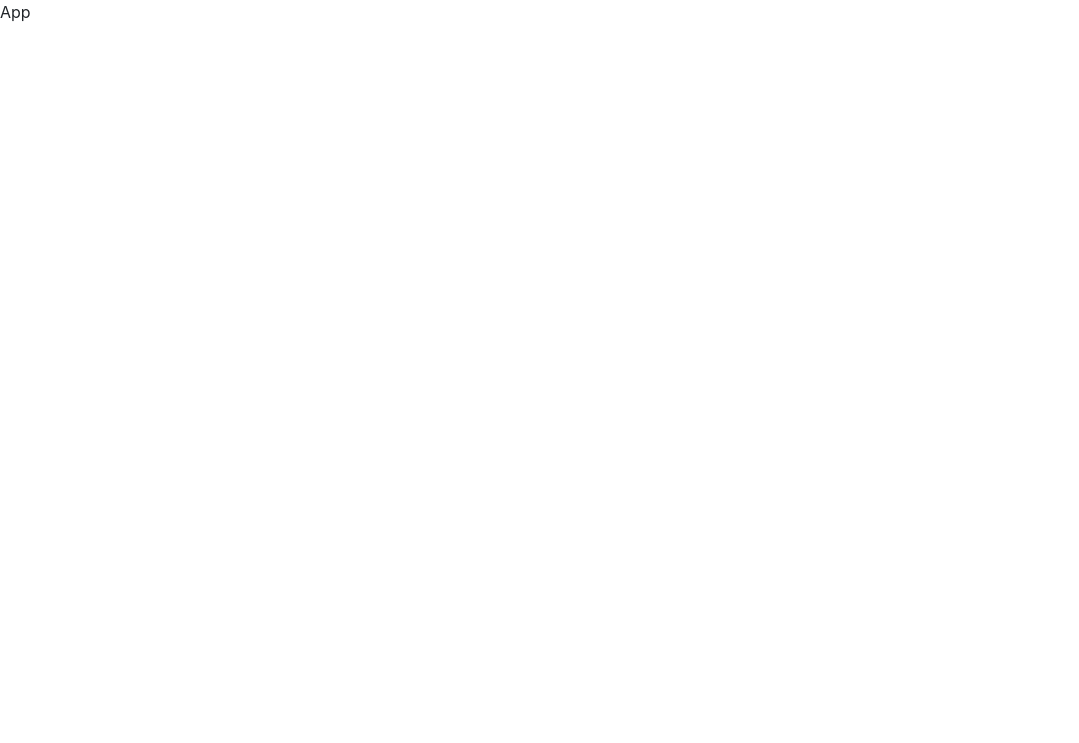
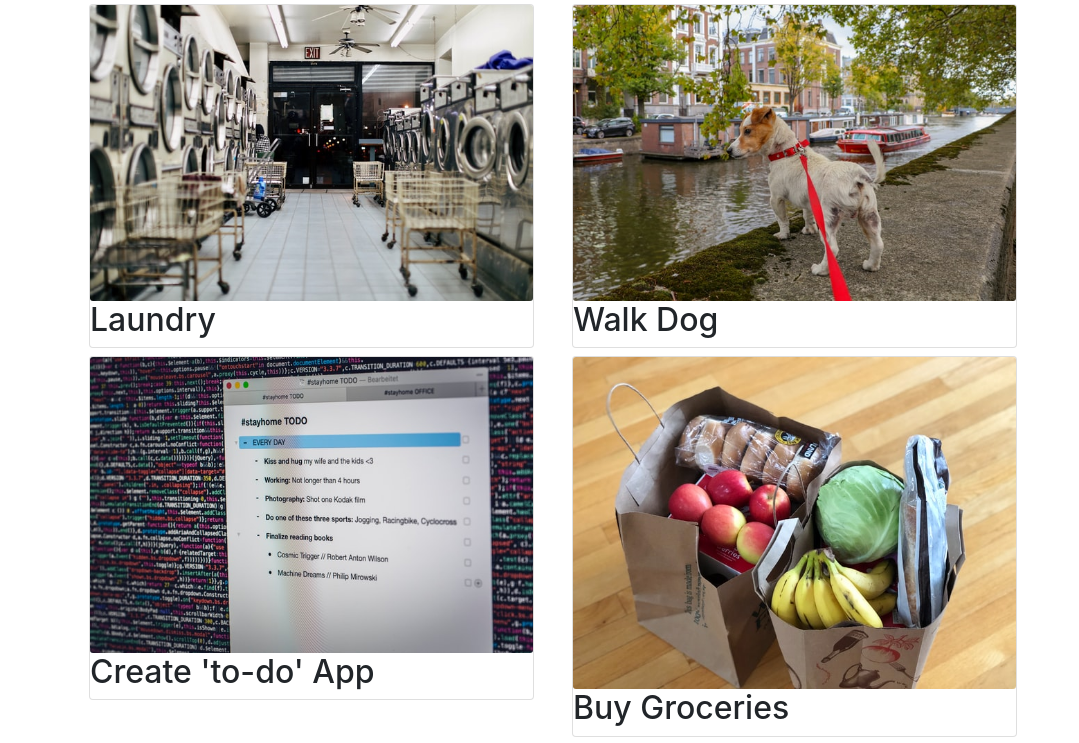
Before and after one commit to tmax818/nu-todo, a React (Create React App) app: page / in a window 1280 px wide. Shown: the top 743 px of the page, without its empty margins (0-1079 px from the left). Built offline with nearby package versions, Linux system fonts and the light colour scheme.

Commit message:
add Item and ItemList

```diff
--- a/src/App.js
+++ b/src/App.js
@@ -2,14 +2,17 @@ import React, { Component } from 'react'
 import './App.css';
 import {items} from "./shared/items"
 
+import ItemList from './components/ItemList'
+
 class App extends Component {
 
   state = {items: items}
+
   render() {
-    console.log(this.state)
+
     return (
       <div>
-        App
+        <ItemList items={this.state.items}/>
       </div>
     )
   }
--- a/src/components/Item.js
+++ b/src/components/Item.js
@@ -0,0 +1,19 @@
+import React, { Component } from 'react'
+import {Card, CardImg} from 'reactstrap'
+
+class Item extends Component {
+    render() {
+
+        return (
+            <div key={this.props.item.id} className="col-md-5 m-1">
+                <Card>
+                    <CardImg src={this.props.item.image} />
+        <h2>{this.props.item.name}</h2>
+                </Card>
+            </div>
+        )
+    }
+}
+
+
+export default Item
--- a/src/components/ItemList.js
+++ b/src/components/ItemList.js
@@ -0,0 +1,20 @@
+import React, { Component } from 'react'
+import Item from './Item'
+
+class ItemList extends Component {
+    render() {
+
+        return (
+            <div className="container">
+                <div className="row">
+                {this.props.items.map(item => {
+                    return (
+                    <Item key={item.id} item={item}/>
+                    )
+                })}
+                </div>
+            </div>
+        )
+    }
+}
+export default ItemList;
```
Also changed, not shown: 1 other file (tests, documents, lock files or other folders).
